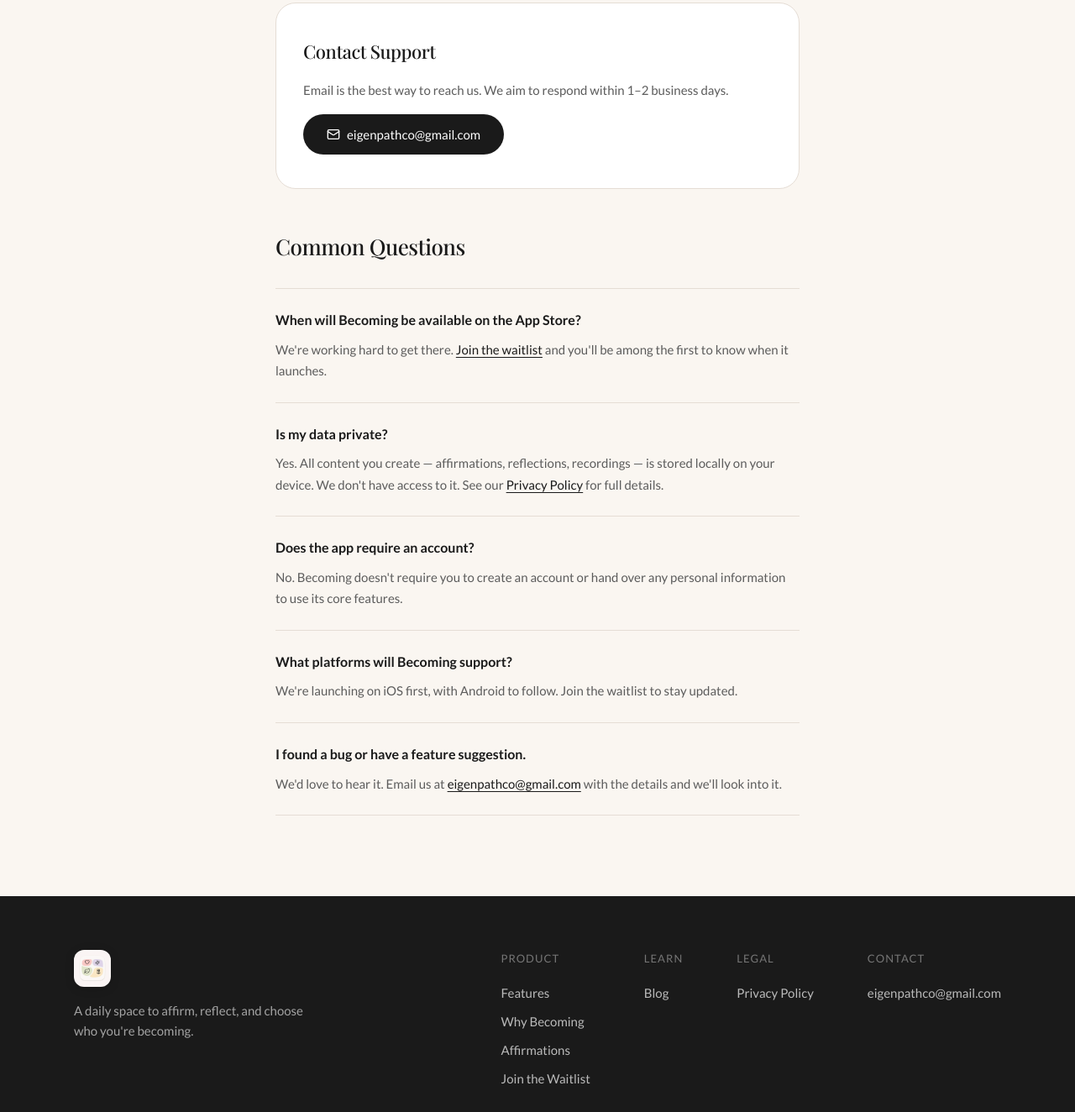
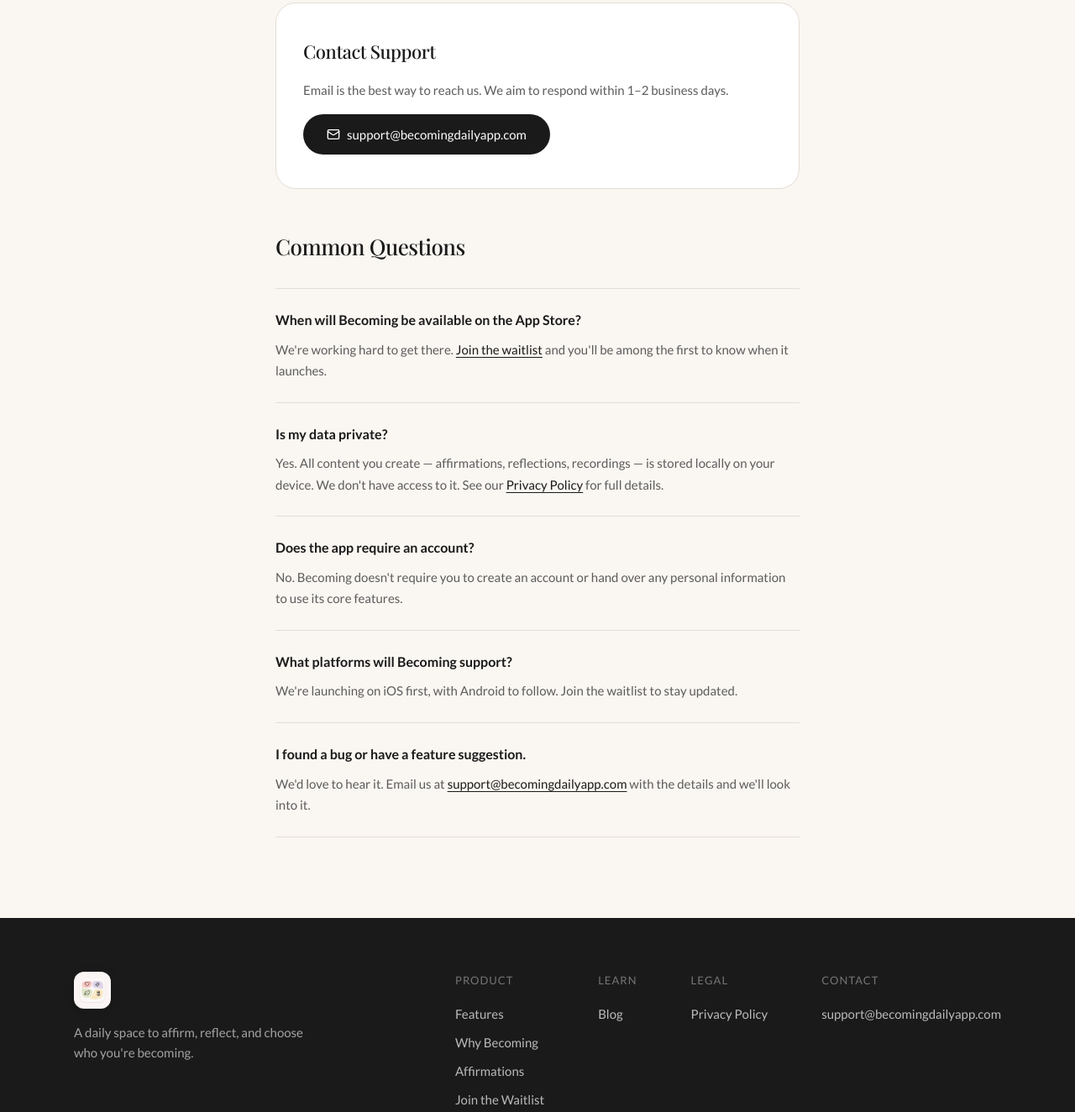
Before and after one commit to craag2/becoming-website, a plain HTML site: page support.html in a window 1280 px wide. Shown: the part 372-1696 px from the top of the page at 84% size. Drawn offline with nearby package versions, Linux system fonts and the light colour scheme.

Commit message:
Changing support email

```diff
--- a/support.html
+++ b/support.html
@@ -171,9 +171,9 @@
       <div class="support-contact-card">
         <h2>Contact Support</h2>
         <p>Email is the best way to reach us. We aim to respond within 1–2 business days.</p>
-        <a href="mailto:eigenpathco@gmail.com" class="support-email-link">
+        <a href="mailto:support@becomingdailyapp.com" class="support-email-link">
           <svg width="16" height="16" viewBox="0 0 24 24" fill="none" stroke="currentColor" stroke-width="2" stroke-linecap="round" stroke-linejoin="round"><rect width="20" height="16" x="2" y="4" rx="2"/><path d="m22 7-8.97 5.7a1.94 1.94 0 0 1-2.06 0L2 7"/></svg>
-          eigenpathco@gmail.com
+          support@becomingdailyapp.com
         </a>
       </div>
 
@@ -203,7 +203,7 @@
 
         <div class="faq-item">
           <p class="faq-q">I found a bug or have a feature suggestion.</p>
-          <p class="faq-a">We'd love to hear it. Email us at <a href="mailto:eigenpathco@gmail.com">eigenpathco@gmail.com</a> with the details and we'll look into it.</p>
+          <p class="faq-a">We'd love to hear it. Email us at <a href="mailto:support@becomingdailyapp.com">support@becomingdailyapp.com</a> with the details and we'll look into it.</p>
         </div>
 
       </div>
@@ -237,7 +237,7 @@
           </div>
           <div class="footer-col">
             <h4>Contact</h4>
-            <a href="mailto:eigenpathco@gmail.com">eigenpathco@gmail.com</a>
+            <a href="mailto:support@becomingdailyapp.com">support@becomingdailyapp.com</a>
           </div>
         </div>
       </div>
```
